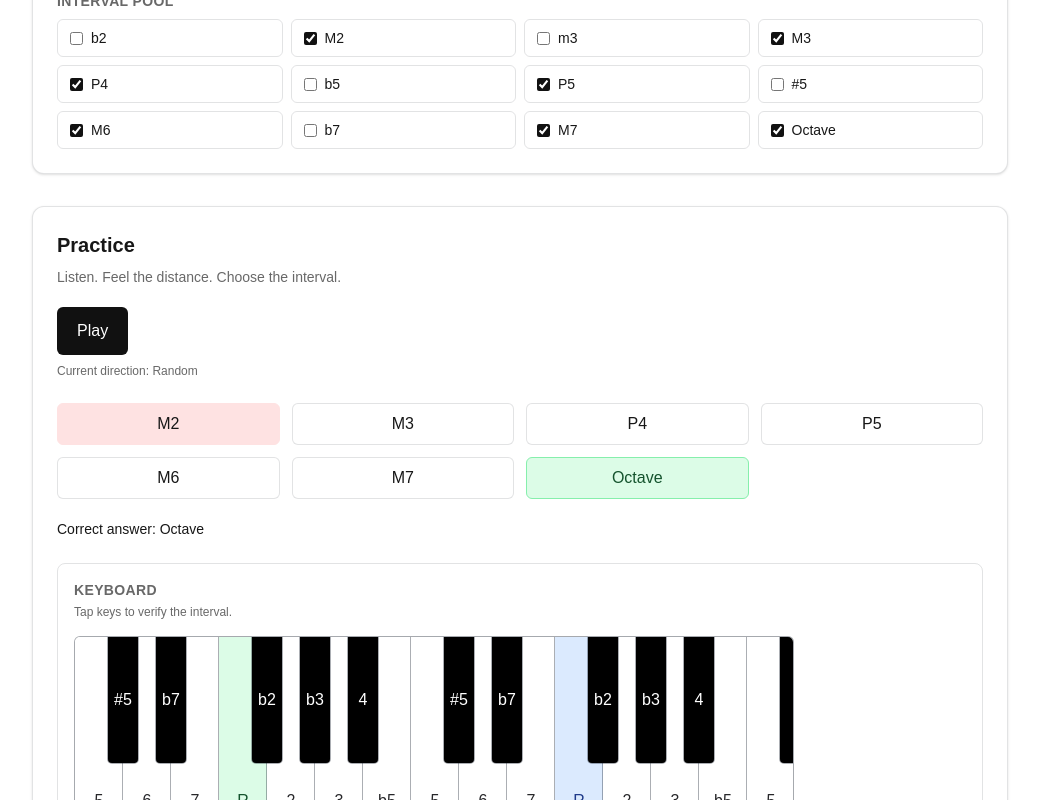
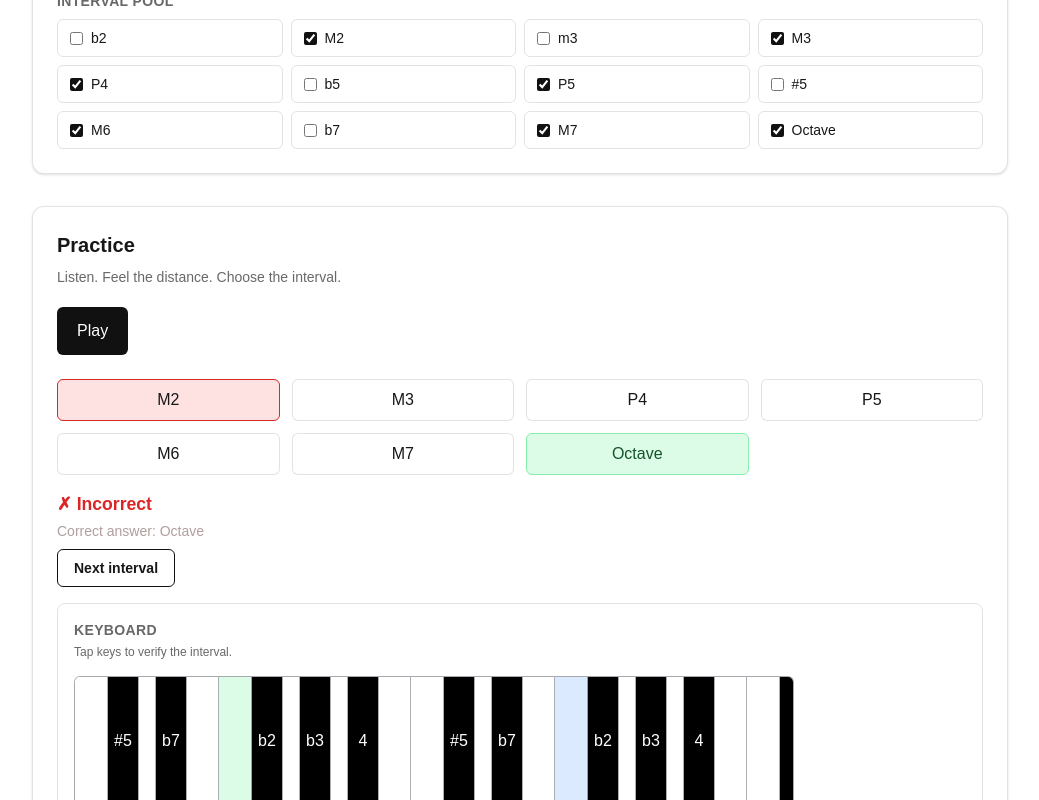
Before and after one commit to ryogy-labs/relative-ear-app, a Next.js app: page / in a window 1280 px wide. Both pictures are taken after a click on the button "M2". Shown: the part 564-1364 px from the top of the page, without its empty margins (120-1159 px from the left). Built offline with nearby package versions, Linux system fonts and the light colour scheme.

Commit message:
change ui

```diff
--- a/app/globals.css
+++ b/app/globals.css
@@ -9,6 +9,7 @@
   --accent: #111111;
   --correct: #DCFCE7;
   --incorrect: #FEE2E2;
+  --incorrect-border: #DC2626;
   --warning-bg: #FEF3C7;
   --warning-border: #FCD34D;
   --warning-text: #78350F;
@@ -41,6 +42,7 @@
     --accent: #e5e7eb;
     --correct: #14532D;
     --incorrect: #7f1d1d;
+    --incorrect-border: #F87171;
     --warning-bg: #422006;
     --warning-border: #D97706;
     --warning-text: #FDE68A;
--- a/app/page.tsx
+++ b/app/page.tsx
@@ -288,7 +288,8 @@ export default function Home() {
   const [noteLength, setNoteLength] = useState<NoteLengthKey>("short");
 
   const [currentRound, setCurrentRound] = useState<Round | null>(null);
-  const [feedback, setFeedback] = useState<string>("");
+  const [resultStatus, setResultStatus] = useState<"idle" | "correct" | "incorrect">("idle");
+  const [resultAnswerLabel, setResultAnswerLabel] = useState<string>("");
   const [answered, setAnswered] = useState<boolean>(false);
   const [submittedChoiceId, setSubmittedChoiceId] = useState<string | null>(null);
   const [total, setTotal] = useState<number>(0);
@@ -411,7 +412,8 @@ export default function Home() {
           correct: prev[nextAnswer.id]?.correct ?? 0,
         },
       }));
-      setFeedback("");
+      setResultStatus("idle");
+      setResultAnswerLabel("");
       setAnswered(false);
       setSubmittedChoiceId(null);
 
@@ -515,9 +517,11 @@ export default function Home() {
           correct: (prev[round.answerId]?.correct ?? 0) + 1,
         },
       }));
-      setFeedback(t.correctFeedback);
+      setResultStatus("correct");
+      setResultAnswerLabel("");
     } else {
-      setFeedback(`${t.correctAnswer} ${answerLabel}`);
+      setResultStatus("incorrect");
+      setResultAnswerLabel(answerLabel);
     }
 
     setAnswered(true);
@@ -536,28 +540,31 @@ export default function Home() {
       return [...prev, intervalId];
     });
 
-    setFeedback("");
+    setResultStatus("idle");
+    setResultAnswerLabel("");
     setAnswered(false);
     setSubmittedChoiceId(null);
   };
 
   const applyPreset = (preset: PresetKey) => {
     setSelectedIntervalIds(PRESETS[preset]);
-    setFeedback("");
+    setResultStatus("idle");
+    setResultAnswerLabel("");
     setAnswered(false);
     setSubmittedChoiceId(null);
   };
 
   const updateRange = (range: 12 | 24) => {
     setMaxRange(range);
-    setFeedback("");
+    setResultStatus("idle");
+    setResultAnswerLabel("");
     setAnswered(false);
     setSubmittedChoiceId(null);
   };
 
   const buttonClass = (intervalId: string): string => {
     const base =
-      "rounded-md border border-[var(--border)] px-4 py-2 font-medium transition disabled:cursor-not-allowed disabled:opacity-100";
+      "rounded-md border border-[var(--border)] px-4 py-2 font-medium transition disabled:cursor-not-allowed disabled:opacity-100 focus-visible:outline-none focus-visible:ring-2 focus-visible:ring-[var(--accent)] focus-visible:ring-offset-1 focus-visible:ring-offset-[var(--card)]";
 
     if (!answered || !currentRound) {
       return `${base} hover:bg-[color-mix(in_oklab,var(--text)_6%,transparent)]`;
@@ -568,7 +575,7 @@ export default function Home() {
     }
 
     if (submittedChoiceId === intervalId) {
-      return `${base} border-[var(--incorrect)] bg-[var(--incorrect)] text-[var(--text)]`;
+      return `${base} border-[var(--incorrect-border)] bg-[var(--incorrect)] text-[var(--text)]`;
     }
 
     return `${base} bg-[var(--card)] text-[var(--text)]`;
@@ -613,7 +620,7 @@ export default function Home() {
       return "border-[var(--warning-border)] bg-[var(--warning-bg)] text-[var(--warning-text)]";
     }
 
-    return "border-[var(--incorrect)] bg-[var(--incorrect)] text-[var(--text)]";
+    return "border-[var(--incorrect-border)] bg-[var(--incorrect)] text-[var(--text)]";
   };
 
   const resetStats = () => {
@@ -844,12 +851,6 @@ export default function Home() {
           {t.play}
         </button>
 
-        {mode === "melodic" && currentRound && questionPool.length > 0 && (
-          <p className="mt-2 text-xs text-[var(--muted)]">
-            {t.currentDirection}: {directionSetting === "random" ? t.random : t[directionSetting]}
-          </p>
-        )}
-
         {questionPool.length === 0 ? (
           <p className="mt-5 rounded-md bg-[color-mix(in_oklab,var(--text)_6%,transparent)] p-3 text-sm">{t.selectOne}</p>
         ) : (
@@ -868,7 +869,31 @@ export default function Home() {
           </div>
         )}
 
-        <div className="mt-5 min-h-7 text-sm font-medium">{feedback}</div>
+        {resultStatus !== "idle" && (
+          <div className="mt-4 mb-1">
+            {resultStatus === "correct" && (
+              <p className="text-xl font-semibold text-[var(--correct-text)]">✓ Correct</p>
+            )}
+            {resultStatus === "incorrect" && (
+              <div className="space-y-1">
+                <p className="text-[1.1rem] font-semibold text-[#dc2626]">✗ Incorrect</p>
+                <p className="text-sm font-medium text-[color-mix(in_oklab,var(--incorrect)_70%,var(--text))]">
+                  Correct answer: {resultAnswerLabel}
+                </p>
+              </div>
+            )}
+          </div>
+        )}
+
+        {answered && (
+          <button
+            type="button"
+            onClick={nextRound}
+            className="mt-1 rounded-md border border-[var(--accent)] px-4 py-2 text-sm font-semibold transition hover:bg-[var(--accent)] hover:text-[var(--bg)]"
+          >
+            {t.nextInterval}
+          </button>
+        )}
 
         {answered && currentRound && (
           <section className="mt-4 rounded-lg border border-[var(--border)] p-4">
@@ -978,16 +1003,6 @@ export default function Home() {
             </div>
           </section>
         )}
-
-        {answered && (
-          <button
-            type="button"
-            onClick={nextRound}
-            className="mt-4 rounded-md border border-[var(--accent)] px-4 py-2 text-sm font-semibold transition hover:bg-[var(--accent)] hover:text-[var(--bg)]"
-          >
-            {t.nextInterval}
-          </button>
-        )}
       </section>
 
       <section className="rounded-xl border border-[var(--border)] bg-[var(--card)] p-6 shadow-sm">
```
